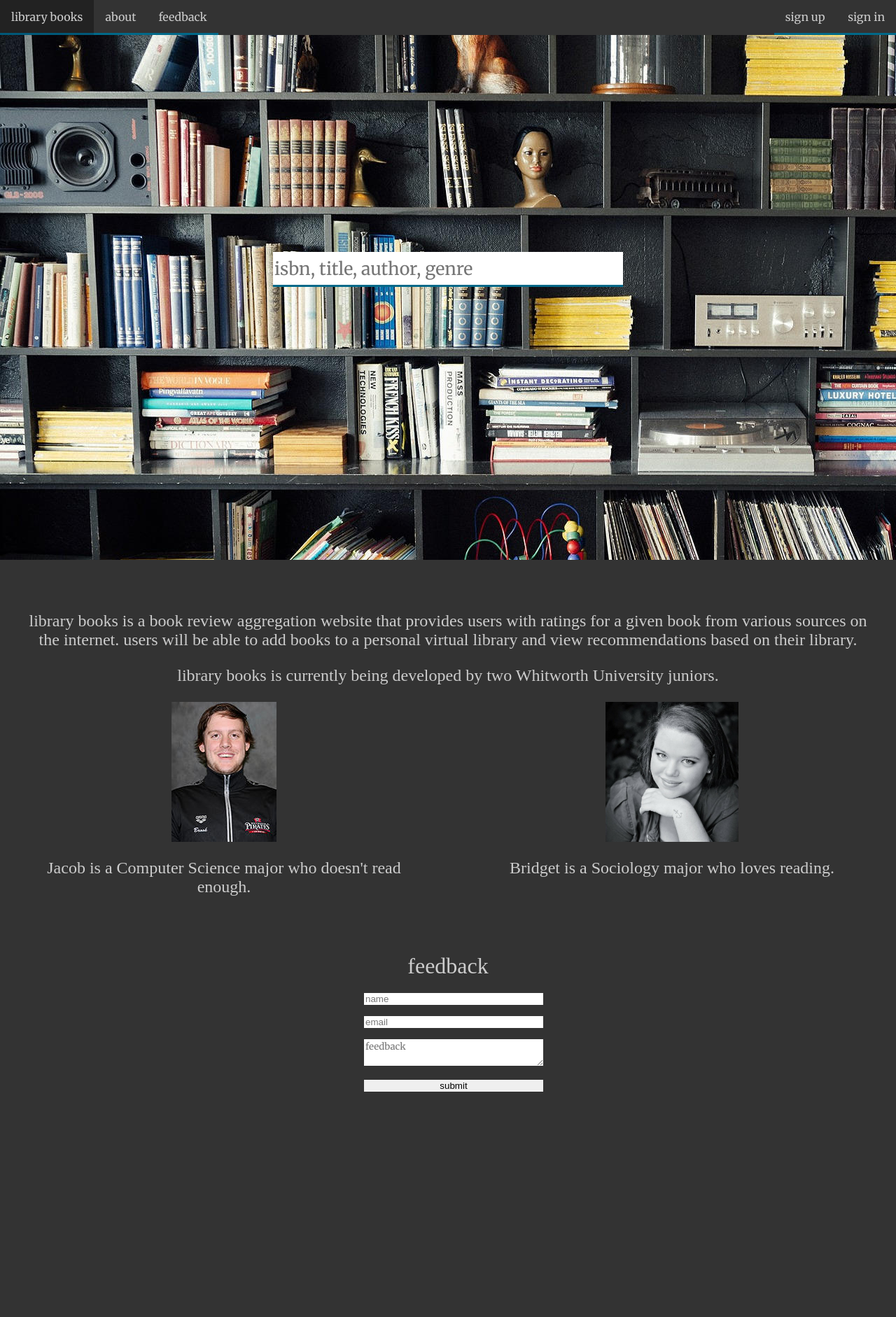
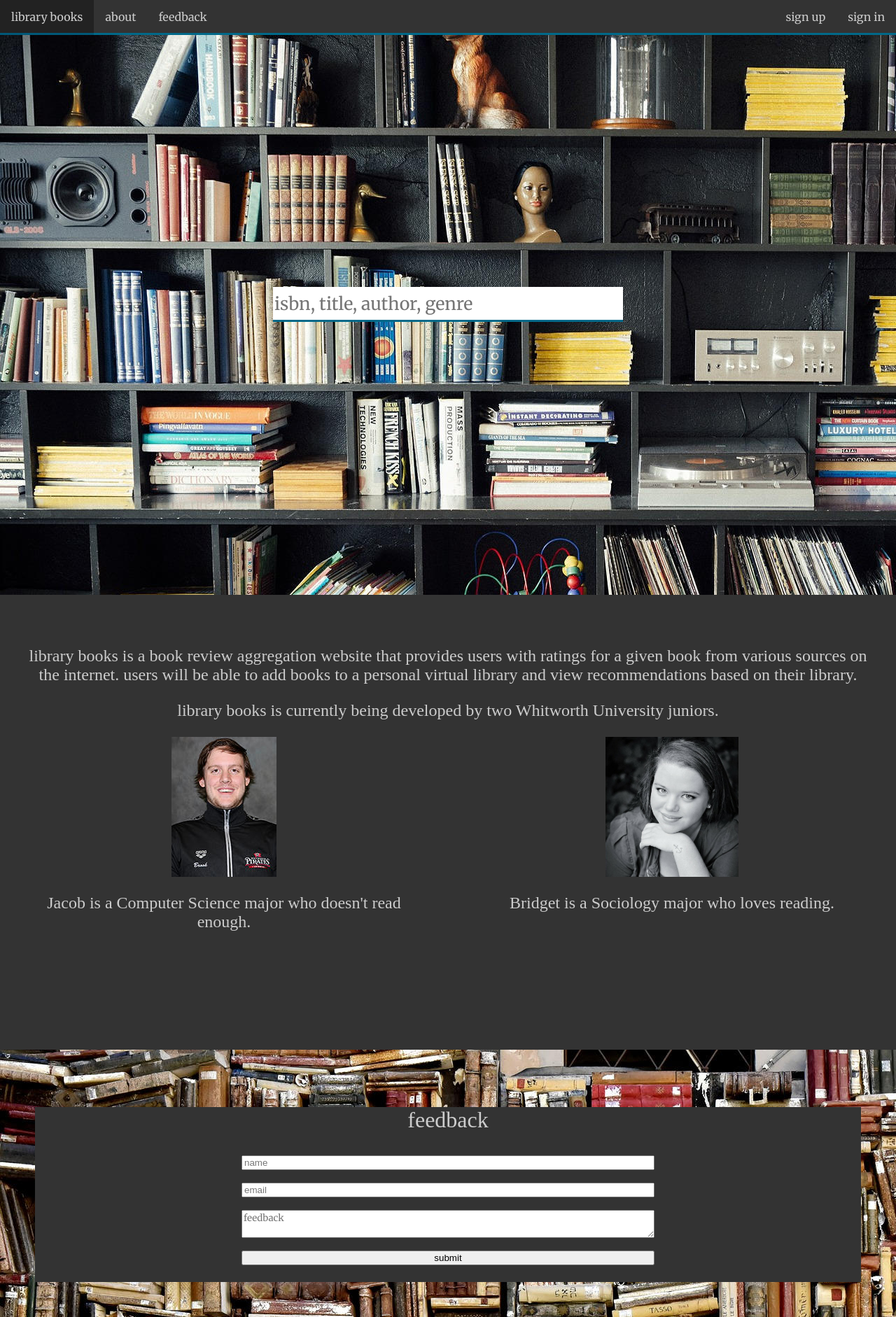
Before and after one commit to BrookJacob/CS396Project, a PHP site: page / in a window 1280 px wide. Shown: the whole page at 70% size. Before the commit the page ends 1560 px from the top, so only its background shows below. Run offline with PHP 8.4, Linux system fonts and the light colour scheme.

Commit message:
feedback-form-container +background-image

```diff
--- a/css/main.css
+++ b/css/main.css
@@ -15,12 +15,6 @@ body {
   height: 100%;
   width: 100%;
 }
-.menu-bar {
-  position: fixed;
-  top: 0;
-  width: 100%;
-  height: 50px;
-}
 .menu-buttons {
   list-style-type: none;
   margin: 0;
@@ -33,8 +27,9 @@ body {
   float: left;
   margin: auto;
   height: 50px;
+  z-index: 100;
   font-family: 'Merriweather', serif;
-   border-bottom: 3px solid #006989;
+  border-bottom: 3px solid #006989;
 }
 .menu-button-link {
   display: block;
@@ -48,6 +43,11 @@ body {
   background-color: #222222;
   border-bottom: 3px solid #005878;
 }
+.cheat {
+  width: 100%;
+  height: 50px;
+  border-bottom: 3px solid #006989;
+}
 .backsplash {
   width: 100%;
   height: 100%;
@@ -56,13 +56,8 @@ body {
   background-image: url("../images/bookshelf.jpg");
   background-attachment: fixed;
 }
-.sign-in {
-  position: fixed;
-  right: 0;
-}
-.sign-up {
-	position: fixed;
-	right: 85.5px;
+.menu-right {
+  float: right;
 }
 .hidden {
   display: none;
@@ -102,7 +97,7 @@ body {
 .about {
   background-color: #333333;
   width: 100%;
-  height: 60vh;
+  height: 650px;
   padding-top: 50px;
 }
 .about p {
@@ -134,27 +129,23 @@ body {
   margin: auto;
 }
 .feedback-form-container {
-  background-color: #333333;
-  padding-top: 50px;
-  width: 100%;
-  height: 400px;
-}
-.feedback-form-container p {
-  text-align: center;
-  font-size: 2em;
-  width: 10%;
-  margin: 12px auto;
-  padding-top: 20px;
+  background-image: url("../images/bookshelfdoor.jpg");
+  background-attachment: fixed;
+  padding: 50px;
 }
 .feedback-form {
-  position: relative;
-  width: 20%;
-  margin: auto;
+  background-color: #333333;
+  height: 250px;
+  width: 100%;
+}
+.feedback-form p {
+  font-size: 2em;
+  text-align: center;
 }
 .feedback-input {
-  border: none;
-  width: 100%;
-  margin: 8px;
+ width: 50%;
+ display: block;
+ margin: auto;
 }
 textarea {
   resize: vertical;
--- a/index.html
+++ b/index.html
@@ -11,8 +11,9 @@
                 <li class="menu-button"><a class="menu-button-link" href="index.html">library books</a></li>
                 <li class="menu-button"><a class="menu-button-link" href="index.html#about">about</a></li>
                 <li class="menu-button"><a class="menu-button-link" href="index.html#feedback">feedback</a></li>
-                <li class="menu-button sign-in"><a class="menu-button-link" href="account.html">sign in</a></li>
-                <li class="menu-button sign-up"><a class="menu-button-link" href="php/register.php">sign up</a></li>
+                <li class="menu-button menu-right"><a class="menu-button-link" href="account.html">sign in</a></li>
+                <li class="menu-button menu-right"><a class="menu-button-link" href="php/register.php">sign up</a></li>
+                <li class="cheat"></li>
         </div>
         <div class="searchdiv">
             <form class="main-search-bar" name="search" action="php/search.php?go" method="post">
@@ -34,9 +35,9 @@
 			</div>
         </div>
         <div class="feedback-form-container" id="feedback">
-            <p>feedback</p>
 			<form class="feedback-form" action="php/feedback.php" method="post">
-				<input class="feedback-input" type="text" name="first" placeholder="name"><br>
+                <p>feedback</p>
+                <input class="feedback-input" type="text" name="first" placeholder="name"><br>
 				<input class="feedback-input" type="text" name="email" placeholder="email"><br>
 				<textarea class="feedback-input" name="feedback" placeholder="feedback"></textarea><br>
 				<input class="feedback-input submit" type="submit" name="submit" value="submit" >
```
